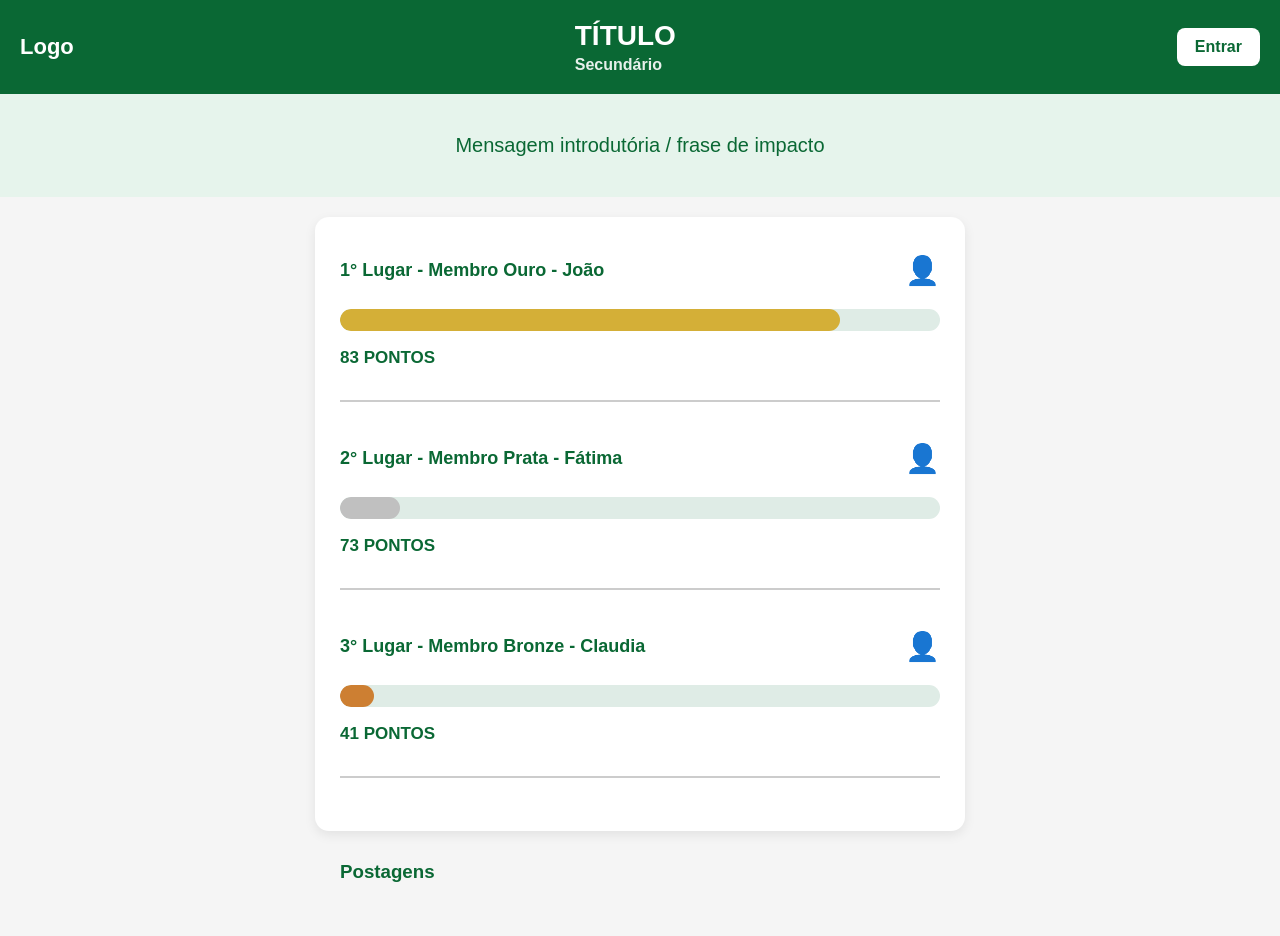
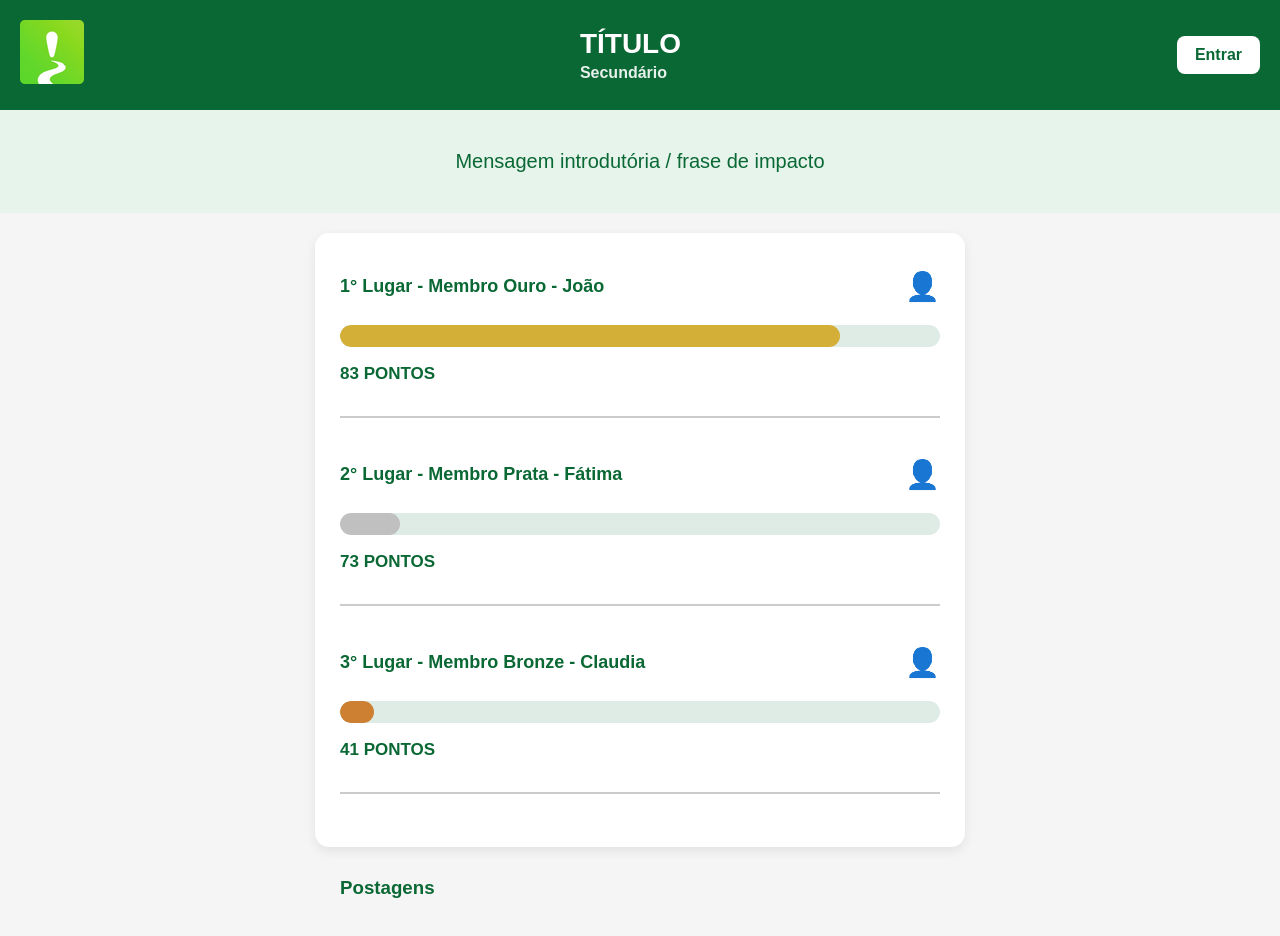
Before and after one commit to Gust-75/future_city, a plain HTML site: page index.html in a window 1280 px wide. Drawn offline with Linux system fonts and the light colour scheme.

Commit message:
Add files via upload

```diff
--- a/index.html
+++ b/index.html
@@ -8,7 +8,7 @@
 </head>
 <body>
     <header>
-        <div class="logo">Logo</div>
+        <div class="logo"><img src="./logo.png" alt=""></div>
 
         <div class="titulos">
             <h1>TÍTULO</h1>
```
